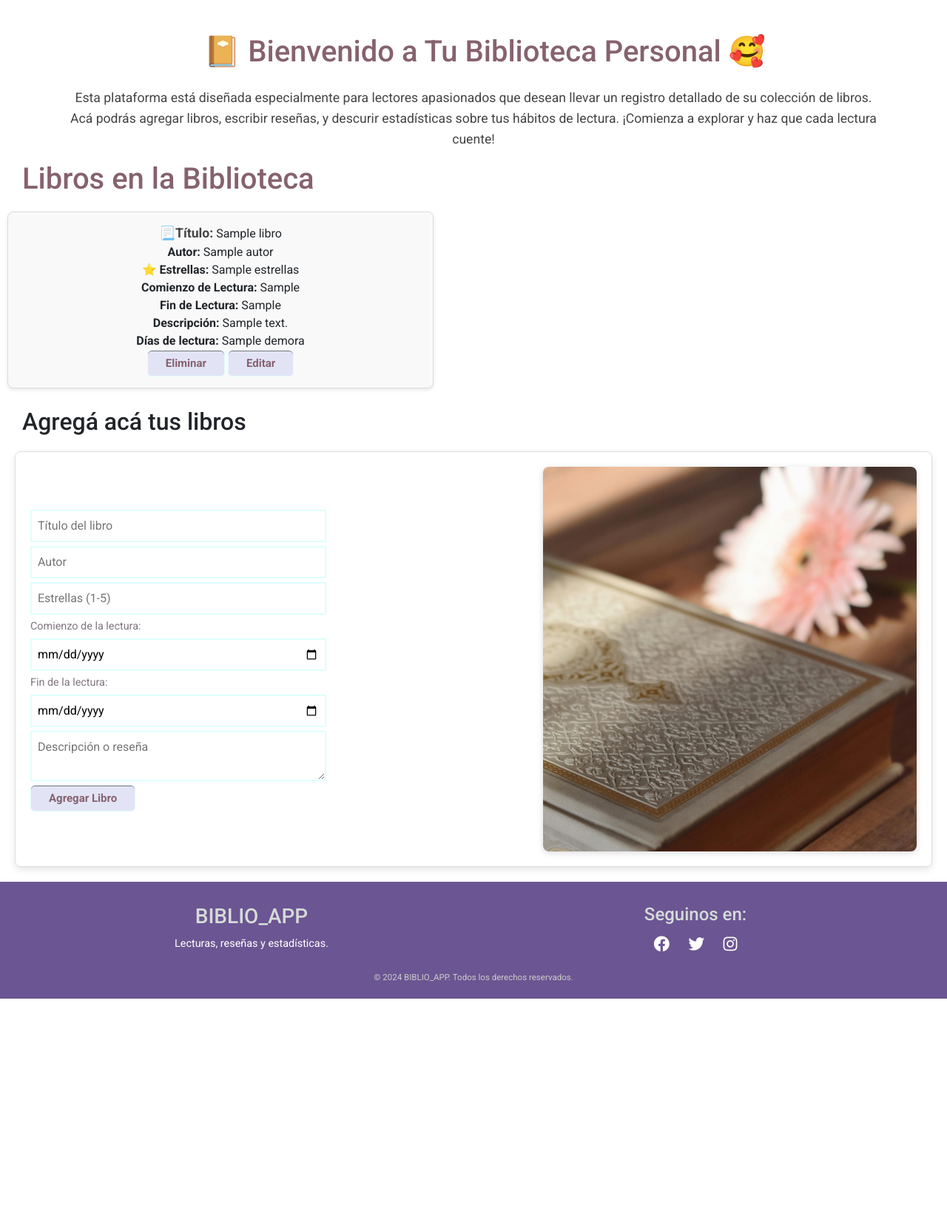
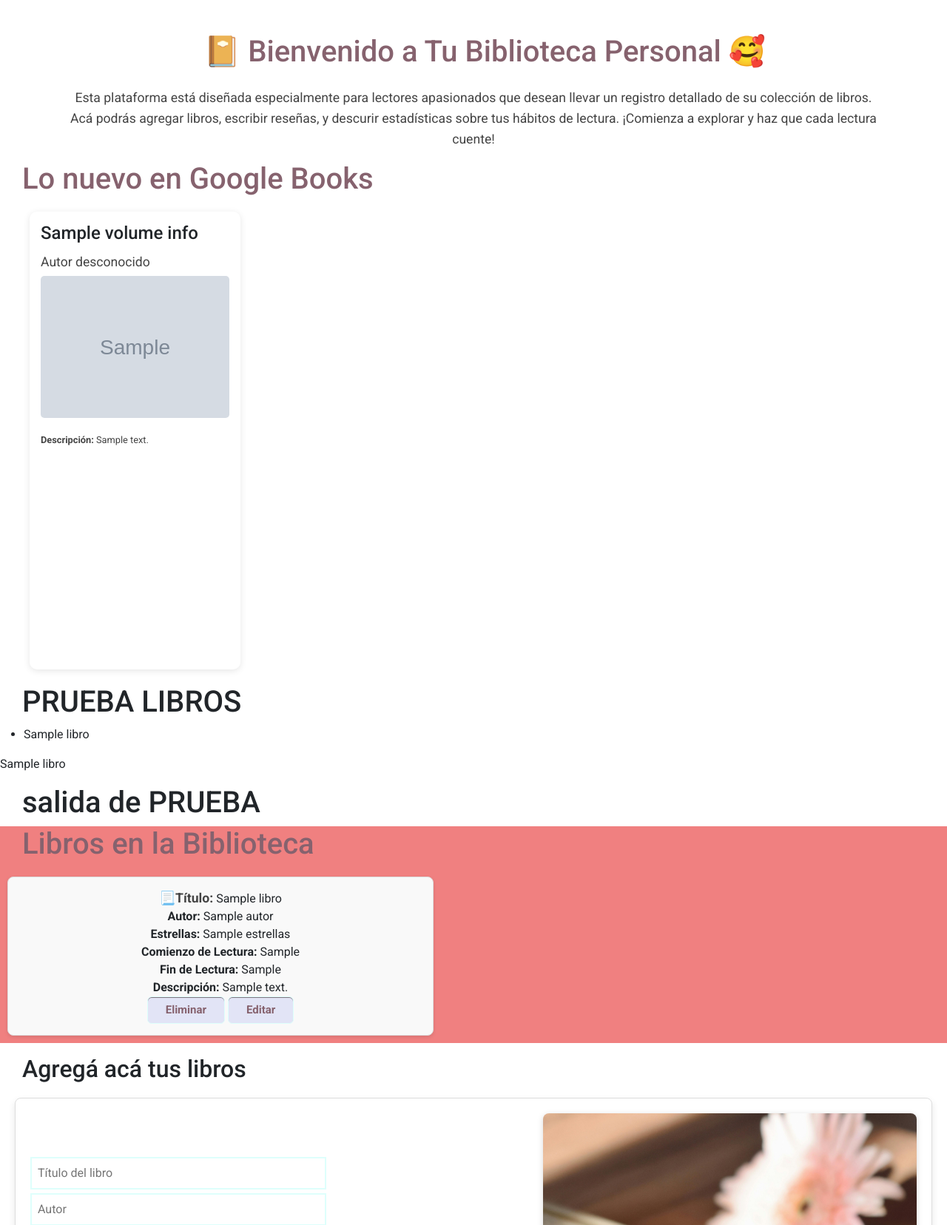
Before and after one commit to jesicaacosta/Biblioteca_, a Flask app: template templates/index.html in a window 1280 px wide. Shown: the part 562-2218 px from the top of the page at 74% size. Before the commit the page ends 1912 px from the top, so only its background shows below. Run offline with Flask 3, Linux system fonts and the light colour scheme; the template is opened without the code that fills it: most values are stand-ins (such as "Sample title", 1, 10 or a date in 2020); grey boxes marked "Sample" are stand-in pictures; some libraries are stand-ins or nearby versions.

Commit message:
funcion mostrar en construccion

```diff
--- a/app.py
+++ b/app.py
@@ -1,45 +1,57 @@
-#import os #se utiliza para construir rutas de archivos de manera compatible con cualquier so, me sirve para que
-#al guardar img en una ubicacion especifica del servidor
+#import os #se utiliza para construir rutas de archivos de manera compatible con cualquier so
 from flask import Flask, render_template, request, redirect, url_for, session
 import requests
 # request maneja solicitud que recibe tu servidor, requests es para cuando necesito enviar una solicitud a otro servidor o API para obtener datos.
+from funciones import  agregar_libro, actualizar_libro, eliminar_libro, obtener_libros
+from db import conectar
 
-from biblioteca import biblioteca, mostrar_libros, agregar_libro, actualizar_libro, eliminar_libro
 
 app = Flask(__name__)
 
+libros = []
+
 @app.route('/') #ruta principal del programa
 def index():
-    if len(biblioteca) == 0:
+    if len(libros) == 0:
         # Si no hay libros, obtener recomendaciones
         response = requests.get("https://www.googleapis.com/books/v1/volumes?q=Mariana+Enriquez&maxResults=2&langRestrict=es&orderBy=relevance") #primer recomendacion
         response2 = requests.get("https://www.googleapis.com/books/v1/volumes?q=Jennifer+Armentrout&maxResults=2&langRestrict=es&orderBy=relevance") #segunda recomend
-        response3 = requests.get("https://www.googleapis.com/books/v1/volumes?q=García+Lorca&maxResults=2&langRestrict=es&orderBy=relevance") #tercer recomend
         recomendaciones = [] #creo lista
         if response.status_code == 200:
             recomendaciones.extend(response.json().get("items", [])) #response convierte la respuesta en JSON, extend permite q sean multiples elementos
         if response2.status_code == 200:
             recomendaciones.extend(response2.json().get("items", []))
-        if response3.status_code == 200:
-            recomendaciones.extend(response3.json().get("items", []))
         if not recomendaciones:
             print('No se obtuvo resultado.')
         return render_template("index.html", biblioteca=[], recomendaciones=recomendaciones)
     else:
         return render_template("index.html", biblioteca=biblioteca, recomendaciones=[])
 
-@app.route('/agregar', methods=['POST'])
-def agregar(): #defino la funcion agregar
+
+
+@app.route('/biblioteca')
+def biblioteca():
+    libros = obtener_libros()
+    return render_template("index.html", libros=libros)
+
+
+@app.route('/agregar_libro', methods=['POST'])
+def agregar_libro_route():
+    # Obtén los datos del formulario
     libro = {
-            'titulo': request.form['titulo'], #request es objeto qe tiene los datos del form q completo el user
-            'autor': request.form['autor'],
-            'estrellas': request.form['estrellas'],
-            'comienzo_de_lectura': request.form['comienzo_de_lectura'],
-            'fin_de_lectura': request.form['fin_de_lectura'],
-            'descripcion': request.form['descripcion']
-        }
+        'titulo': request.form['titulo'],
+        'autor': request.form['autor'],
+        'estrellas': request.form['estrellas'],
+        'comienzo_de_lectura': request.form['comienzo_de_lectura'],
+        'fin_de_lectura': request.form['fin_de_lectura'],
+        'descripcion': request.form['descripcion']
+    }
+
+    # Llama a la función para agregar el libro a la base de datos
     agregar_libro(libro)
-    return redirect(url_for('index'))#redirige al user al menu principal
+
+    # Redirige al index
+    return redirect(url_for('index'))
 
 
 #----------- Funcion ELIMINAR
@@ -66,13 +78,16 @@ def editar_libro(index):
         return redirect(url_for('index'))  #genera con flask la ruta para index y la retorna, retorna index
 
     # Si es un GET, muestra el libro a editar
-    libro_a_editar = biblioteca[index]
+    libro_a_editar = libros[index]
     return render_template('editar.html', libro=libro_a_editar, index=index)
 
 
 def actualizar_datos_libro(index, libro_actualizado):
-    # Aquí implementas la lógica para actualizar el libro en la biblioteca
-    biblioteca[index] = libro_actualizado
+    # actualizar el libro en la biblioteca
+    libros[index] = libro_actualizado
+
+
+print(libros)
 
 
 
--- a/biblioteca.py
+++ /dev/null
@@ -1,29 +0,0 @@
-# Lista para almacenar los libros
-biblioteca = []
-
-#CRUD
-
-
-# mostrar
-def mostrar_libros():
-    if not biblioteca:
-        print("No hay libros en la biblioteca.")
-    else:
-        print("Libros en la biblioteca:")
-        for idx, libro in enumerate(biblioteca, start=1):
-            print(f"{idx}. Título: {libro['titulo']}, {libro['autor']}, {libro['estrellas']}, "
-                  f"{libro['comienzo_de_lectura']}, {libro['fin_de_lectura']}, Descripción: {libro['descripcion']}")
-
-# agregar un libro
-def agregar_libro(libro):
-    biblioteca.append(libro)
-
-# actualizar
-def actualizar_libro(index, nuevo_libro):
-    if 0 <= index < len(biblioteca):
-        biblioteca[index] = nuevo_libro
-
-#eliminar
-def eliminar_libro(index):
-    if 0 <= index < len(biblioteca): #si el indice es menor que el tamaño de la biblioteca
-        biblioteca.pop(index) #elimina el elemento en la posicion index
--- /dev/null
+++ b/funciones.py
@@ -0,0 +1,66 @@
+from db import conectar
+from flask import Flask, render_template, request, redirect, url_for, session
+
+# Lista para almacenar los libros
+biblioteca = []
+libros=[]
+#mostrar
+
+'''
+def obtener_libros():
+    conexion = conectar()
+    cursor = conexion.cursor()
+    # Imprime la consulta para verificar
+    consulta = "SELECT * FROM libros"
+    print(consulta)
+    cursor.execute(consulta)
+    libros = cursor.fetchall()
+    cursor.close()
+    conexion.close()
+    return libros
+'''
+
+def obtener_libros():
+    conexion = conectar()
+    cursor = conexion.cursor()
+    # Imprime la consulta para verificar
+    libros ="SELECT * libros"
+    cursor.execute(libros)
+    libros = cursor.fetchall()
+    cursor.close()
+    conexion.close()
+    return libros
+
+
+
+# Agregar un libro a la base de datos
+def agregar_libro(libro):
+    conexion = conectar()
+    if conexion:
+        cursor = conexion.cursor()
+        # si fecha esta vacía, reemplazo por NULL
+        # Manejo de fechas vacías: reemplazo con None para insertar NULL en la DB
+        libro['comienzo_de_lectura'] = libro['comienzo_de_lectura'] or None
+        libro['fin_de_lectura'] = libro['fin_de_lectura'] or None
+        query = """
+        INSERT INTO libros (titulo, autor, estrellas, comienzo_de_lectura, fin_de_lectura, descripcion)
+        VALUES (%s, %s, %s, %s, %s, %s)
+        """
+        valores = (libro['titulo'], libro['autor'], libro['estrellas'],
+                libro['comienzo_de_lectura'], libro['fin_de_lectura'], libro['descripcion'])
+        cursor.execute(query, valores)
+        conexion.commit()
+        conexion.close()
+
+# actualizar
+def actualizar_libro(index, nuevo_libro):
+    if 0 <= index < len(biblioteca):
+        biblioteca[index] = nuevo_libro
+
+#eliminar
+def eliminar_libro(index):
+    if 0 <= index < len(biblioteca): #si el indice es menor que el tamaño de la biblioteca
+        biblioteca.pop(index) #elimina el elemento en la posicion index
+
+
+print(libros)
--- a/static/css/styles.css
+++ b/static/css/styles.css
@@ -71,7 +71,6 @@ section p {
 
 /* Estilos para la secc de recomendaciones de libros desde la API */
 #recomendaciones {
-  padding: 20px;
   margin: 20px auto;
   max-width: 1200px; /* Limite el ancho del contenedor */
 }
@@ -112,10 +111,11 @@ section p {
 
 .descripcion-libros {
   font-size: 0.8rem;
+  height: 300px;
   color: #666;
   margin-top: 10px;
-  max-height: 200px; /*altura max de 50px */
-  overflow: scroll;
+  overflow-y: auto;
+
 }
 
 .libro-recomendado img {
@@ -432,3 +432,8 @@ button.myButtonAnimado_editar:hover {
   font-size: 0.8em;
   color: #cccccc;
 }
+
+
+.section_libros{
+    background-color: lightcoral;
+}
--- a/templates/index.html
+++ b/templates/index.html
@@ -34,7 +34,8 @@
       </ol>
       <div class="carousel-inner">
          <div class="carousel-item active">
-        <img src="{{ url_for('static', filename='images/img_1.jpg') }}" class="d-block w-100" alt="Libros favoritos" />
+            <img src="{{ url_for('static', filename='images/img_1.jpg') }}" class="d-block w-100"
+               alt="Libros favoritos" />
             <div class="carousel-caption d-none d-md-block">
                <h5>Guarda tus Libros Favoritos</h5>
                <p>Lleva un registro de todos los libros que has leído.</p>
@@ -83,12 +84,9 @@
       </div>
    </section>
 
-  <!-- Cuando la bilbiotev esta vacia, mostramos API -->
-  <section>
-    {% if biblioteca|length == 0 %}
-    <div class="alert alert-info">
-      <p>Tu biblioteca está vacía!</p>
-    </div>
+   <!--API -->
+   <section class="section_api">
+
       <h2>Lo nuevo en Google Books</h2>
       <div id="recomendaciones">
          {% if recomendaciones %}
@@ -110,7 +108,6 @@
                <!--  <img src="/static/images/default_thumbnail.jpg" alt="Portada no disponible"> -->
                <p>Portada no disponible</p>
                {% endif %}
-
                <!-- Verifica que description existe antes de mostrarla -->
                {% if libro.volumeInfo.description %}
                <p class="descripcion-libros">
@@ -126,27 +123,49 @@
          <p>No se encontraron recomendaciones.</p>
          {% endif %}
       </div>
+   </section>
+
+
+
+   <h1>PRUEBA LIBROS </h1>
+   <ul>
+      {% for libro in libros %}
+          <li>{{ libro.titulo }}</li>
+      {% endfor %}
+  </ul>
+
+  <p>
+   {% for libro in libros %}
+   <p>{{ libro.titulo }}</p>
+{% endfor %}
+  </p>
+
+<h1>salida de PRUEBA</h1>
+
+
+
+
+   <section class="section_libros">
+      <!-- SI NO HAY LIBROS -->
+      {% if libros|length == 0 %}
+      <div class="alert alert-info">
+         <p>Tu biblioteca está vacía!!</p>
+      </div>
+      <!-- SI HAY LIBROS -->
       {% else %}
-    <!-- SI HAY LIBROS -->
-    <div>
-      <!-- Muestra la Lista de libros -->
       <h2>Libros en la Biblioteca</h2>
       <ul class="ul_libros">
-        {% for libro in biblioteca %}
+         {% for libro in libros %}
          <li class="li_libros">
             <strong class="titulo">📃Título:</strong> {{ libro['titulo'] }}<br />
             <strong>Autor:</strong> {{ libro['autor'] }}<br />
-          <strong>⭐ Estrellas:</strong> {{ libro['estrellas'] }}<br />
-          <strong>Comienzo de Lectura:</strong> {{
-          libro['comienzo_de_lectura'] }}<br />
+            <strong>Estrellas:</strong> {{ libro['estrellas'] }}<br />
+            <strong>Comienzo de Lectura:</strong> {{ libro['comienzo_de_lectura'] }}<br />
             <strong>Fin de Lectura:</strong> {{ libro['fin_de_lectura'] }}<br />
             <strong>Descripción:</strong> {{ libro['descripcion'] }}<br />
-          <strong>Días de lectura:</strong> {{ libro['demora'] }}<br />
 
             <form action="{{ url_for('eliminar', index=loop.index0) }}" method="POST" style="display: inline">
-            <button type="submit" class="myButtonAnimado" onclick="return confirmarEliminacion()">
-              Eliminar
-            </button>
+               <button type="submit" class="myButtonAnimado" onclick="return confirmarEliminacion()"> Eliminar </button>
             </form>
             <form action="{{ url_for('editar_libro', index=loop.index0) }}" method="GET" style="display: inline">
                <button type="submit" class="myButtonAnimado">Editar</button>
@@ -154,17 +173,17 @@
          </li>
          {% endfor %}
       </ul>
-    </div>
       {% endif %}
    </section>
 
    <!-- Formulario para agregar un libro -->
    <h2>Agregá acá tus libros</h2>
    <div class="form_agregar_libro">
-    <form action="{{ url_for('agregar') }}" method="POST">
+      <form action="{{ url_for('agregar_libro_route') }}" method="POST">
          <input type="text" name="titulo" placeholder="Título del libro" required class="input_form" />
          <input type="text" name="autor" placeholder="Autor" required class="input_form" />
-      <input type="number" name="estrellas" min="1" max="5" placeholder="Estrellas (1-5)" required class="input_form" />
+         <input type="number" name="estrellas" min="1" max="5" placeholder="Estrellas (1-5)" required
+            class="input_form" />
          <p>Comienzo de la lectura:</p>
          <input type="date" name="comienzo_de_lectura" placeholder="Fecha de inicio de lectura" class="input_form" />
          <p>Fin de la lectura:</p>
@@ -175,9 +194,9 @@
       <img src="{{ url_for('static', filename='images/pexels-seymasungr.jpg') }}" alt="Imagen de biblioteca" />
    </div>
 
+
+
    <!-- FOOTER -->
-
-  <!-- Footer -->
    <footer class="footer">
       <div class="footer-content">
          <div class="footer-info">
```
Also changed, not shown: db.py (added, +18 -0 lines), requirements.txt (+4 -81 lines), README.md, 1 other file. Lines whose indentation alone changed are shown as unchanged.
